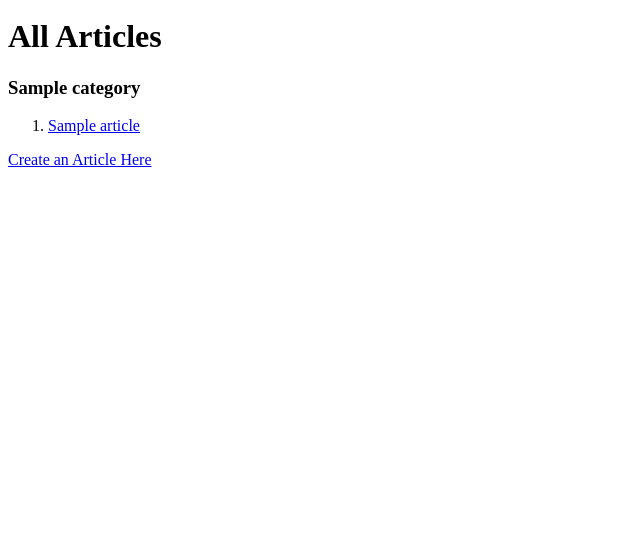
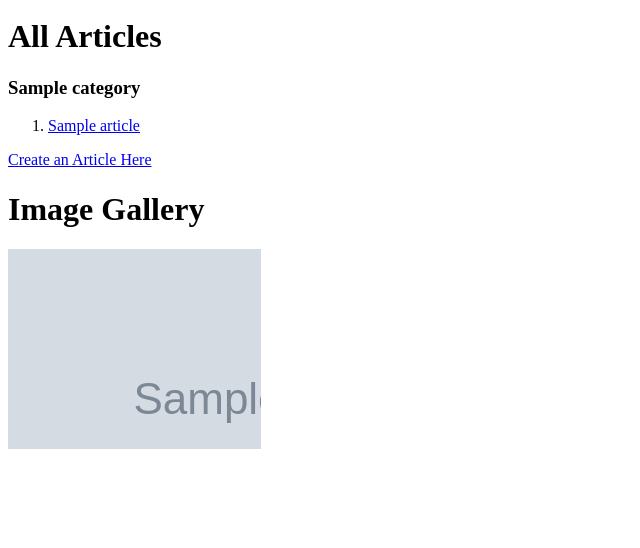
Before and after one commit to audsgegelods/hobbysite-F-G-3, a Django app: template hobbysite/blog/templates/article_list.html in a window 1280 px wide. Shown: the part 222-770 px from the top of the page, without its empty margins (0-640 px from the left). Run offline with Django 5.2, Linux system fonts and the light colour scheme; the template is opened without the code that fills it: most values are stand-ins (such as "Sample title", 1, 10 or a date in 2020); grey boxes marked "Sample" are stand-in pictures.

Commit message:
Added image gallery to Article List. Made it so that the author and article fields of Comments are auto-set and hidden.

```diff
--- a/hobbysite/blog/forms.py
+++ b/hobbysite/blog/forms.py
@@ -6,4 +6,5 @@
 	#entry = forms.CharField(label="Comment", max_length=255)
 	class Meta:
 		model = Comment
-		fields = '__all__'
+		#fields = '__all__'
+		fields = ['entry']
--- a/hobbysite/blog/templates/article_detail.html
+++ b/hobbysite/blog/templates/article_detail.html
@@ -36,7 +36,7 @@
 	{% endif %}
 	<ol>
 		{% for comment in article.comments.all %}
-			<li>{{ comment.entry }}: {{ comment.created_on }}</li>
+			<li>{{ comment.entry }}</li>
 		{% endfor %}
 	</ol>
 {% endblock %}
--- a/hobbysite/blog/templates/article_list.html
+++ b/hobbysite/blog/templates/article_list.html
@@ -1,6 +1,14 @@
 {% extends 'base.html' %}
 
 {% block content %}
+<style type="text/css">
+	.column{
+		float: left;
+		width: 20%;
+		height: 200px;
+		overflow: hidden;
+	}
+</style>
 	<h1>Blog Article List</h1>
 	<h1>Your Articles</h1>
 	{% for category in object_list %}
@@ -26,4 +34,13 @@
 		</ol>
 	{% endfor %}
 	<a href="{% url 'blog:article_create' %}">Create an Article Here</a>
+
+	<h1>Image Gallery</h1>
+	<div>
+	{% for random_article in random_articles %}
+		{% if random_article.header_image %}
+			<div class='column'><img src="{{ random_article.header_image.url }}" alt="no image here yet"></div>
+		{% endif %}
+	{% endfor %}
+	</div>
 {% endblock %}
```
Also changed, not shown: hobbysite/blog/views.py (+12 -6 lines).
